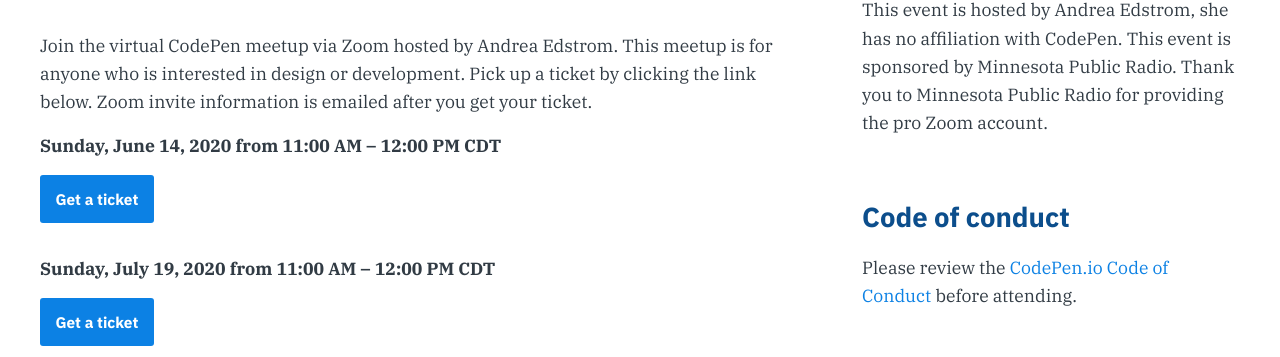
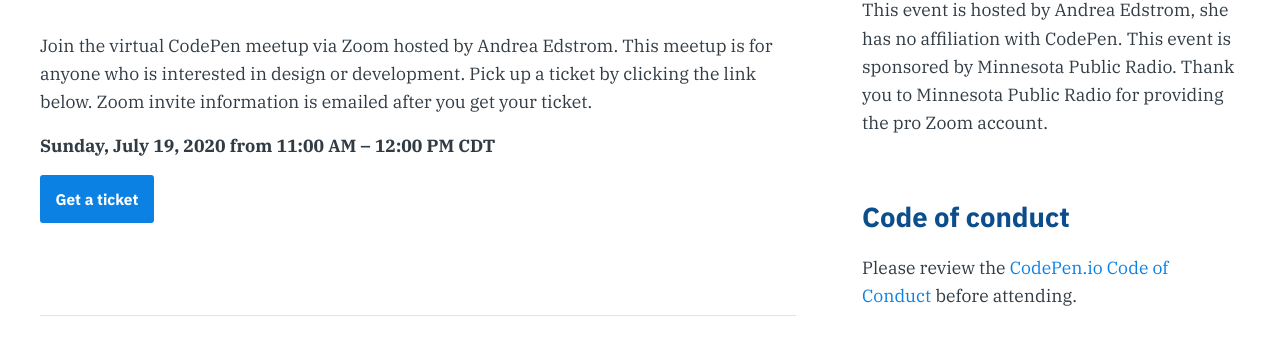
Before and after one commit to dreascode/codepenmeetup, a Gatsby site: page / in a window 1280 px wide. Shown: the part 281-638 px from the top of the page. Built offline with nearby package versions, Linux system fonts and the light colour scheme; Gatsby itself is replaced by a stand-in of ours.

Commit message:
remove june info

```diff
--- a/src/pages/index.js
+++ b/src/pages/index.js
@@ -21,23 +21,6 @@
                 Zoom invite information is emailed after you get your ticket.
               </p>
 
-              <div className="event">
-                <p>
-                  <strong>
-                    Sunday, June 14, 2020 from 11:00 AM – 12:00 PM CDT
-                  </strong>
-                </p>
-                <p>
-                  <strong>
-                    <a
-                      href="https://www.eventbrite.com/e/june-online-codepen-meetup-tickets-104975450398"
-                      className="link link-btn"
-                    >
-                      Get a ticket
-                    </a>
-                  </strong>
-                </p>
-              </div>
               <div className="event">
                 <p>
                   <strong>
```
